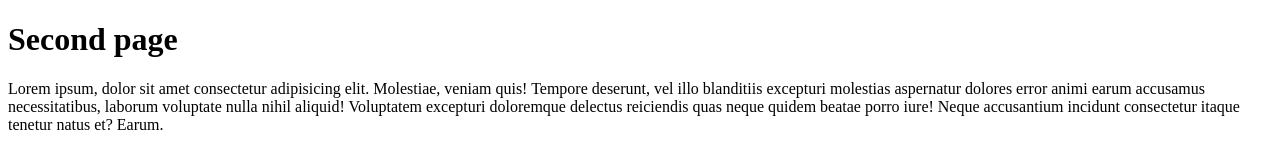
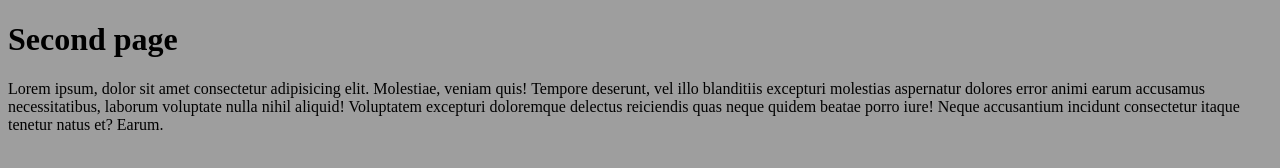
Before and after one commit to academycoder/Webformyself, a plain HTML site: page main.html in a window 1280 px wide. Drawn offline with Linux system fonts and the light colour scheme; the site is published under a folder, as on GitHub Pages, so addresses that start at the root find nothing.

Commit message:
Поменял путь до фонового изображения в файле стилей.

```diff
--- a/style.css
+++ b/style.css
@@ -1 +1 @@
-body{background-image:url(/img/Background/image3.png)}
+body{background-image:url(image3.png)}
```
Also changed, not shown: 1 other file.
